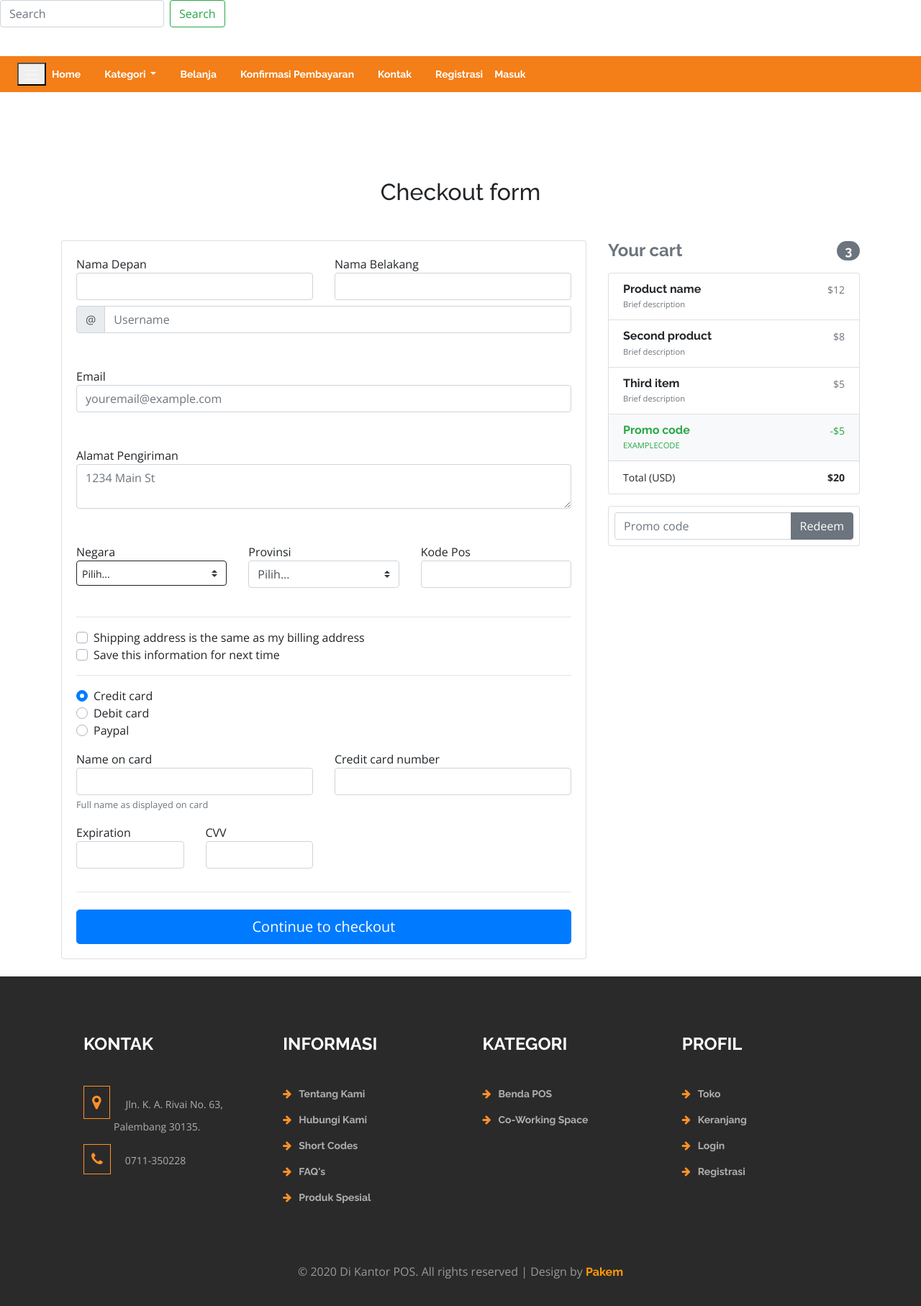
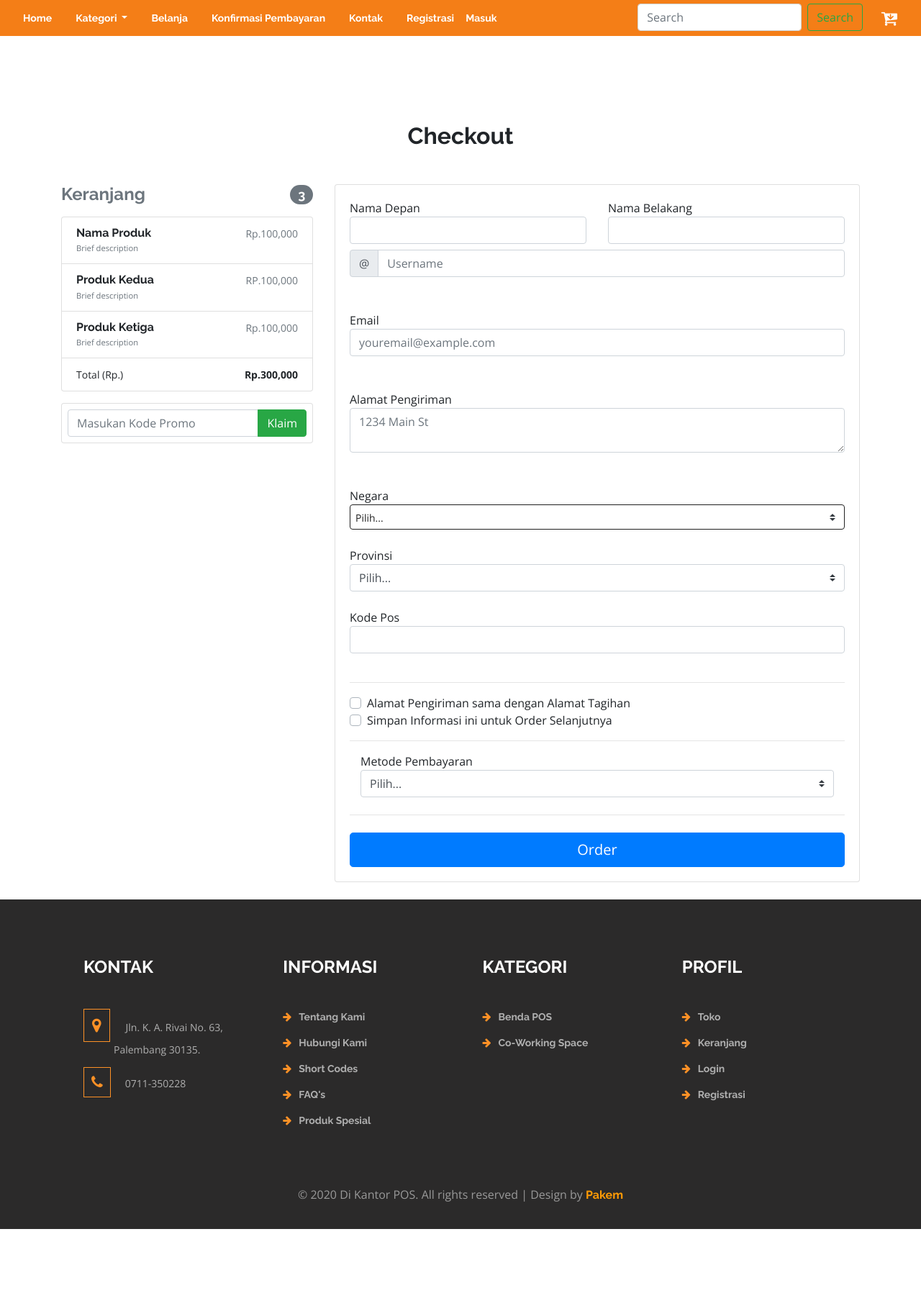
Before and after one commit to yuliansyahibr/dkantorpos, a Django app: page /nextcheckout/ in a window 1280 px wide. Shown: the whole page at 72% size. After the commit the page ends 1708 px from the top, so only its background shows below. Run offline with Django 3.2, Linux system fonts and the light colour scheme; some libraries are stand-ins or nearby versions.

Commit message:
header diubah menjadi hanya navbar saja dengan search\n checkout diedit\n nextcheckout diedit\n

```diff
--- a/website/static/website/css/style.css
+++ b/website/static/website/css/style.css
@@ -253,9 +253,9 @@ ul.multi-column-dropdown h6 {
 .navbar-default .navbar-nav > .open > a, .navbar-default .navbar-nav > .open > a:hover, .navbar-default .navbar-nav > .open > a:focus {
     background-color: transparent;
 }
-.nav > li > a:hover, .nav > li > a:focus {
+/*.nav > li > a:hover, .nav > li > a:focus {
     background: none;
-	color:#fff !important;
+	color:#fff !important;*/
 }
 .navbar-default .navbar-nav > .open > a, .navbar-default .navbar-nav > .open > a:hover, .navbar-default .navbar-nav > .open > a:focus {
     color: #fff;
@@ -515,7 +515,7 @@ figure {
 div#myTabContent {
     padding: 40px 40px;
 }
-.nav-tabs > li {
+/*.nav-tabs > li {
     width: 50%;
 }
 .nav-tabs>li>a {
@@ -543,7 +543,7 @@ div#myTabContent {
 }
 .nav-tabs {
     border-bottom: 1px solid #fff;
-}
+}*/
 .grid_3.grid_5 {
     margin-top: 5em;
 	border: 1px solid #BEBEBE;
--- a/website/templates/header.html
+++ b/website/templates/header.html
@@ -43,25 +43,12 @@ License URL: http://creativecommons.org/licenses/by/3.0/
 	</head>
 	<body>
 		<!-- navigation -->
-	<form class="form-inline my-2 my-lg-0 right">
-   		<input class="form-control mr-sm-2" type="search" placeholder="Search" aria-label="Search">
-   		<button class="btn btn-outline-success my-2 my-sm-0" type="submit">Search</button>
-    </form>
-
-    <div class="nav-item right">
-		<form action="#" method="post" class="last">
-			<input type="hidden" name="cmd" value="_cart">
-			<input type="hidden" name="display" value="1">
-			<button class="w3view-cart" type="submit" name="submit" value=""><i class="fa fa-cart-arrow-down" aria-hidden="true"></i></button>
-		</form>
-	</div>
 		<nav class="navbar navbar-expand-lg navigation-agileits navbar-dark py-1 px-4">
 			<!-- <a class="navbar-brand" href="#">_LogoPos_</a> -->
-	<button class="navbar-toggle" type="button" data-toggle="collapse" data-target="#navbarSupportedContent"
-		aria-controls="navbarSupportedContent" aria-expanded="false" aria-label="Toggle navigation">
+			<button class="navbar-toggler" type="button" data-toggle="collapse" data-target="#navbarNavDropdown" aria-controls="navbarNavDropdown" aria-expanded="false" aria-label="Toggle navigation">
 				<span class="navbar-toggler-icon"></span>
 			</button>
-	<div class="collapse navbar-collapse" id="navbarSupportedContent">
+			<div class="collapse navbar-collapse" id="navbarNavDropdown">
 				<ul class="navbar-nav mr-auto">
 					<li class="nav-item active">
 						<a class="nav-link" href="{% url 'index' %}">Home <span class="sr-only">(current)</span></a>
@@ -116,6 +103,20 @@ License URL: http://creativecommons.org/licenses/by/3.0/
 				<li class="ml-0 nav-item"><a class="nav-link text-white" href="{% url 'login' %}">Masuk</a></li>
 				{% endif %}
 			</ul>
+			<ul class="navbar-nav ml-auto right">
+				<li><form class="form-inline my-2 my-lg-0 right">
+					<input class="form-control mr-sm-2" type="search" placeholder="Search" aria-label="Search">
+					<button class="btn btn-outline-success my-2 my-sm-0" type="submit">Search</button>
+				</form></li>
+
+				<li class="nav-item">
+					<form action="#" method="post" class="last">
+						<input type="hidden" name="cmd" value="_cart">
+						<input type="hidden" name="display" value="1">
+						<button class="w3view-cart" type="submit" name="submit" value=""><i class="fa fa-cart-arrow-down" aria-hidden="true"></i></button>
+					</form>
+				</li>
+			</ul>
 		</div>
 	</nav>
 <!-- //navigation
--- a/website/templates/nextcheckout.html
+++ b/website/templates/nextcheckout.html
@@ -3,9 +3,59 @@
 <main class="mt-5 pt-4">
   <div class="container wow fadeIn">
     <!-- Heading -->
-    <h2 class="my-5 h2 text-center">Checkout form</h2>
+    <h2 class="my-5 text-center">Checkout</h2>
     <!--Grid row-->
     <div class="row">
+      <!--Grid column-->
+      <div class="col-md-4 mb-4 right">
+        <!-- Heading -->
+        <h4 class="d-flex justify-content-between align-items-center mb-3">
+          <span class="text-muted">Keranjang</span>
+          <span class="badge badge-secondary badge-pill">3</span>
+        </h4>
+        <!-- Cart -->
+        <ul class="list-group mb-3 z-depth-1">
+          <li class="list-group-item d-flex justify-content-between lh-condensed">
+            <div>
+              <h6 class="my-0">Nama Produk</h6>
+              <small class="text-muted">Brief description</small>
+            </div>
+            <span class="text-muted">Rp.100,000</span>
+          </li>
+          <li class="list-group-item d-flex justify-content-between lh-condensed">
+            <div>
+              <h6 class="my-0">Produk Kedua</h6>
+              <small class="text-muted">Brief description</small>
+            </div>
+            <span class="text-muted">RP.100,000</span>
+          </li>
+          <li class="list-group-item d-flex justify-content-between lh-condensed">
+            <div>
+              <h6 class="my-0">Produk Ketiga</h6>
+              <small class="text-muted">Brief description</small>
+            </div>
+            <span class="text-muted">Rp.100,000</span>
+          </li>
+          <li class="list-group-item d-flex justify-content-between">
+            <span>Total (Rp.)</span>
+            <strong>Rp.300,000</strong>
+          </li>
+        </ul>
+        <!-- Cart -->
+
+        <!-- Promo code -->
+        <form class="card p-2">
+          <div class="input-group">
+            <input type="text" class="form-control" placeholder="Masukan Kode Promo" aria-label="Recipient's username" aria-describedby="basic-addon2">
+            <div class="input-group-append">
+              <button class="btn btn-success btn-md waves-effect m-0" type="button">Klaim</button>
+            </div>
+          </div>
+        </form>
+        <!-- Promo code -->
+      </div>
+      <!--Grid column-->
+
       <!--Grid column-->
       <div class="col-md-8 mb-4">
         <!--Card-->
@@ -54,35 +104,35 @@
             <!--Grid row-->
             <div class="row">
               <!--Grid column-->
-              <div class="col-lg-4 col-md-12 mb-4">
+              <div class="col-lg-12 col-md-12 mb-4">
                 <label for="country">Negara</label>
                 <select class="custom-select d-block w-100" id="country" required>
                   <option value="">Pilih...</option>
                   <option>Indonesia</option>
                 </select>
                 <div class="invalid-feedback">
-                  Please select a valid country.
+                  Harap Pilih Negara Tujuan
                 </div>
               </div>
               <!--Grid column-->
               <!--Grid column-->
-              <div class="col-lg-4 col-md-6 mb-4">
+              <div class="col-lg-12 col-md-12 mb-4">
                 <label for="state">Provinsi</label>
                 <select class="custom-select d-block w-100" id="state" required>
                   <option value="">Pilih...</option>
                   <option>Sumatera Selatan</option>
                 </select>
                 <div class="invalid-feedback">
-                  Please provide a valid province.
+                  Harap Pilih Provinsi Tujuan.
                 </div>
               </div>
               <!--Grid column-->
               <!--Grid column-->
-              <div class="col-lg-4 col-md-6 mb-4">
+              <div class="col-lg-12 col-md-12 mb-4">
                 <label for="zip">Kode Pos</label>
                 <input type="text" class="form-control" id="zip" placeholder="" required>
                 <div class="invalid-feedback">
-                  Kode Pos required.
+                  Harap isi Kode Pos.
                 </div>
               </div>
               <!--Grid column-->
@@ -91,64 +141,27 @@
             <hr>
             <div class="custom-control custom-checkbox">
               <input type="checkbox" class="custom-control-input" id="same-address">
-              <label class="custom-control-label" for="same-address">Shipping address is the same as my billing address</label>
+              <label class="custom-control-label" for="same-address">Alamat Pengiriman sama dengan Alamat Tagihan</label>
             </div>
             <div class="custom-control custom-checkbox">
               <input type="checkbox" class="custom-control-input" id="save-info">
-              <label class="custom-control-label" for="save-info">Save this information for next time</label>
+              <label class="custom-control-label" for="save-info">Simpan Informasi ini untuk Order Selanjutnya</label>
             </div>
-
             <hr>
-
-            <div class="d-block my-3">
-              <div class="custom-control custom-radio">
-                <input id="credit" name="paymentMethod" type="radio" class="custom-control-input" checked required>
-                <label class="custom-control-label" for="credit">Credit card</label>
-              </div>
-              <div class="custom-control custom-radio">
-                <input id="debit" name="paymentMethod" type="radio" class="custom-control-input" required>
-                <label class="custom-control-label" for="debit">Debit card</label>
-              </div>
-              <div class="custom-control custom-radio">
-                <input id="paypal" name="paymentMethod" type="radio" class="custom-control-input" required>
-                <label class="custom-control-label" for="paypal">Paypal</label>
-              </div>
-            </div>
-            <div class="row">
-              <div class="col-md-6 mb-3">
-                <label for="cc-name">Name on card</label>
-                <input type="text" class="form-control" id="cc-name" placeholder="" required>
-                <small class="text-muted">Full name as displayed on card</small>
+           <!--Grid column-->
+              <div class="col-lg-12 col-md-12 mb-4">
+                <label for="state">Metode Pembayaran</label>
+                <select class="custom-select d-block w-100" id="state" required>
+                  <option value="">Pilih...</option>
+                  <option>Giro Pos</option>
+                </select>
                 <div class="invalid-feedback">
-                  Name on card is required
+                  Harap Pilih Provinsi Tujuan.
                 </div>
               </div>
-              <div class="col-md-6 mb-3">
-                <label for="cc-number">Credit card number</label>
-                <input type="text" class="form-control" id="cc-number" placeholder="" required>
-                <div class="invalid-feedback">
-                  Credit card number is required
-                </div>
-              </div>
-            </div>
-            <div class="row">
-              <div class="col-md-3 mb-3">
-                <label for="cc-expiration">Expiration</label>
-                <input type="text" class="form-control" id="cc-expiration" placeholder="" required>
-                <div class="invalid-feedback">
-                  Expiration date required
-                </div>
-              </div>
-              <div class="col-md-3 mb-3">
-                <label for="cc-expiration">CVV</label>
-                <input type="text" class="form-control" id="cc-cvv" placeholder="" required>
-                <div class="invalid-feedback">
-                  Security code required
-                </div>
-              </div>
-            </div>
+              <!--Grid column-->
             <hr class="mb-4">
-            <button class="btn btn-primary btn-lg btn-block" type="submit">Continue to checkout</button>
+            <button class="btn btn-primary btn-lg btn-block" type="submit">Order</button>
 
           </form>
 
@@ -158,69 +171,9 @@
       </div>
       <!--Grid column-->
 
-      <!--Grid column-->
-      <div class="col-md-4 mb-4">
-
-        <!-- Heading -->
-        <h4 class="d-flex justify-content-between align-items-center mb-3">
-          <span class="text-muted">Your cart</span>
-          <span class="badge badge-secondary badge-pill">3</span>
-        </h4>
-
-        <!-- Cart -->
-        <ul class="list-group mb-3 z-depth-1">
-          <li class="list-group-item d-flex justify-content-between lh-condensed">
-            <div>
-              <h6 class="my-0">Product name</h6>
-              <small class="text-muted">Brief description</small>
-            </div>
-            <span class="text-muted">$12</span>
-          </li>
-          <li class="list-group-item d-flex justify-content-between lh-condensed">
-            <div>
-              <h6 class="my-0">Second product</h6>
-              <small class="text-muted">Brief description</small>
-            </div>
-            <span class="text-muted">$8</span>
-          </li>
-          <li class="list-group-item d-flex justify-content-between lh-condensed">
-            <div>
-              <h6 class="my-0">Third item</h6>
-              <small class="text-muted">Brief description</small>
-            </div>
-            <span class="text-muted">$5</span>
-          </li>
-          <li class="list-group-item d-flex justify-content-between bg-light">
-            <div class="text-success">
-              <h6 class="my-0">Promo code</h6>
-              <small>EXAMPLECODE</small>
-            </div>
-            <span class="text-success">-$5</span>
-          </li>
-          <li class="list-group-item d-flex justify-content-between">
-            <span>Total (USD)</span>
-            <strong>$20</strong>
-          </li>
-        </ul>
-        <!-- Cart -->
-
-        <!-- Promo code -->
-        <form class="card p-2">
-          <div class="input-group">
-            <input type="text" class="form-control" placeholder="Promo code" aria-label="Recipient's username" aria-describedby="basic-addon2">
-            <div class="input-group-append">
-              <button class="btn btn-secondary btn-md waves-effect m-0" type="button">Redeem</button>
-            </div>
-          </div>
-        </form>
-        <!-- Promo code -->
-
-      </div>
-      <!--Grid column-->
 
     </div>
     <!--Grid row-->
-
   </div>
 </main>
 <!--Main layout-->
```
Also changed, not shown: website/templates/checkout.html (+56 -75 lines), website/templates/detail_product.html (+10 -10 lines). Lines whose indentation alone changed are shown as unchanged.
